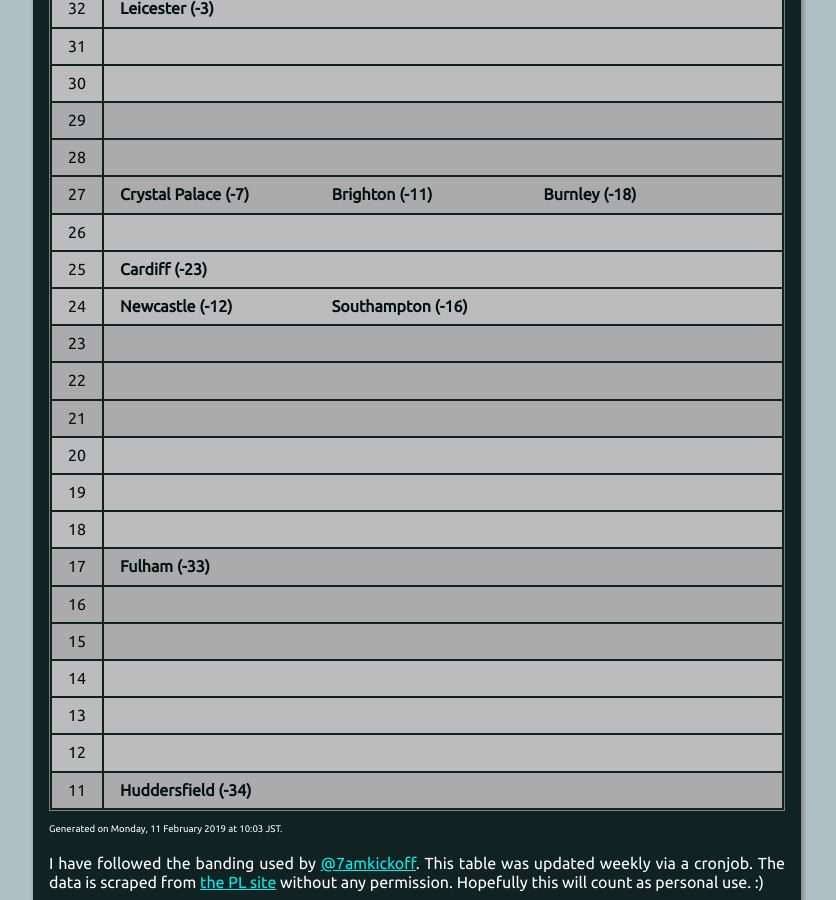
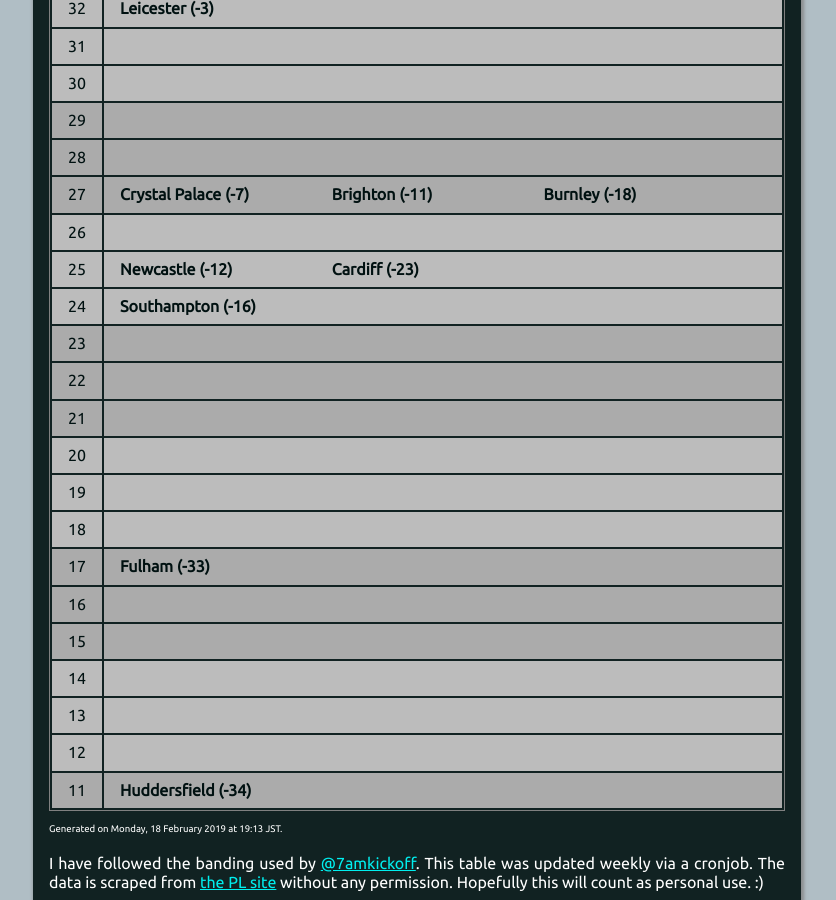
Before and after one commit to muru/muru.github.io, a Jekyll site: the page built from resources.md, in a window 1280 px wide and 900 px high, scrolled down 3044 px. Shown: the whole window, without its empty margins (223-1059 px from the left). Built offline with Jekyll 4.4.1, drawn with Linux system fonts in a browser that asks for light colours.

Commit message:
updated cann-table: Mon 18 Feb 19:13:56 JST 2019

```diff
--- a/cann-table.html
+++ b/cann-table.html
@@ -139,12 +139,12 @@
 	<tr class="cann-row-1">
 		<td class="cann-point"> 39 </td>
 		<td class="cann-clubs">
+			<span class="club-name"> Wolves (1) </span>
 		</td>
  	</tr>
 	<tr class="cann-row-2">
 		<td class="cann-point"> 38 </td>
 		<td class="cann-clubs">
-			<span class="club-name"> Wolves (1) </span>
 		</td>
  	</tr>
 	<tr class="cann-row-2">
@@ -218,13 +218,13 @@
 	<tr class="cann-row-2">
 		<td class="cann-point"> 25 </td>
 		<td class="cann-clubs">
+			<span class="club-name"> Newcastle (-12) </span>
 			<span class="club-name"> Cardiff (-23) </span>
 		</td>
  	</tr>
 	<tr class="cann-row-2">
 		<td class="cann-point"> 24 </td>
 		<td class="cann-clubs">
-			<span class="club-name"> Newcastle (-12) </span>
 			<span class="club-name"> Southampton (-16) </span>
 		</td>
  	</tr>
@@ -296,4 +296,4 @@
 		</td>
  	</tr>
 </table>
-<span id="cann-gen-note"> Generated on  Monday, 11 February 2019 at 10:03 JST. </span>
+<span id="cann-gen-note"> Generated on  Monday, 18 February 2019 at 19:13 JST. </span>
```
